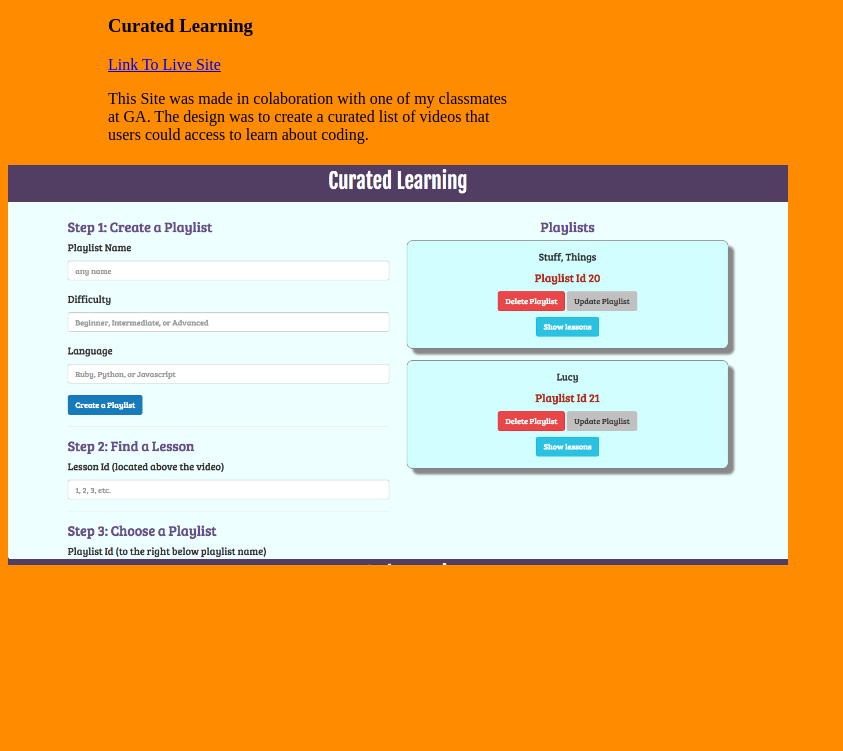
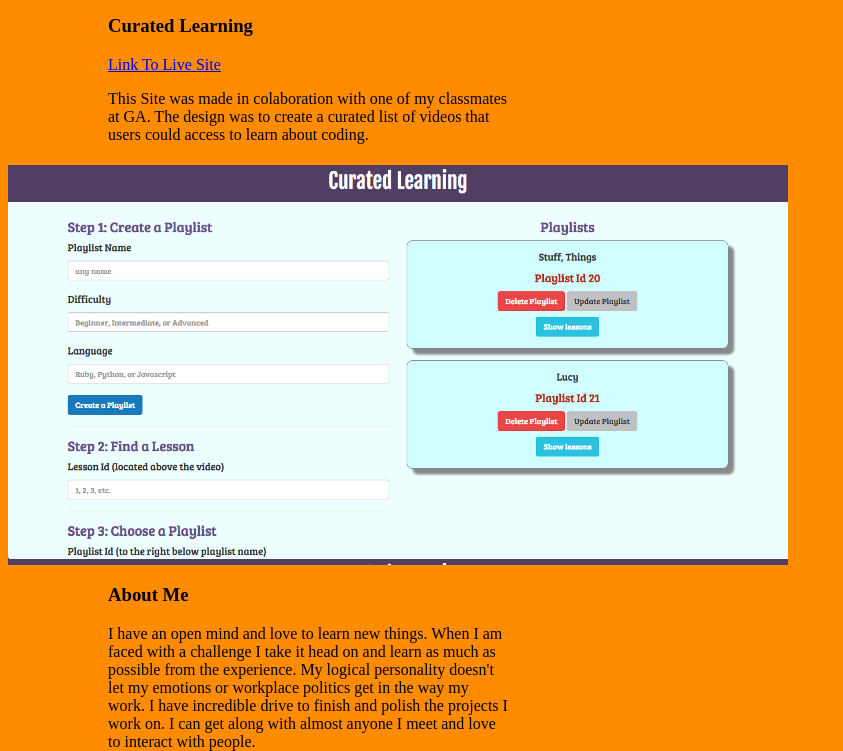
Before and after one commit to BrainEmber/Portfolio, a website: page public/index.html in a window 1280 px wide. Shown: the part 2182-2933 px from the top of the page, without its empty margins (0-843 px from the left). Before the commit the page ends 2755 px from the top, so only its background shows below. Drawn offline with nearby package versions, Linux system fonts and the light colour scheme.

Commit message:
added about me oops

```diff
--- a/public/index.html
+++ b/public/index.html
@@ -94,6 +94,14 @@
 
 
 
+    <div class=aside>
+      <h3>About Me</h3>
+      <p>I have an open mind and love to learn new things.  When I am faced with a challenge I take it head on and learn as much as possible from the experience. My logical personality doesn't let my emotions or workplace politics get in the way my work. I have incredible drive to finish and polish the projects I work on. I can get along with almost anyone I meet and love to interact with people.</p>
+
+    </div>
+
+
+
     </main>
 
 
```
